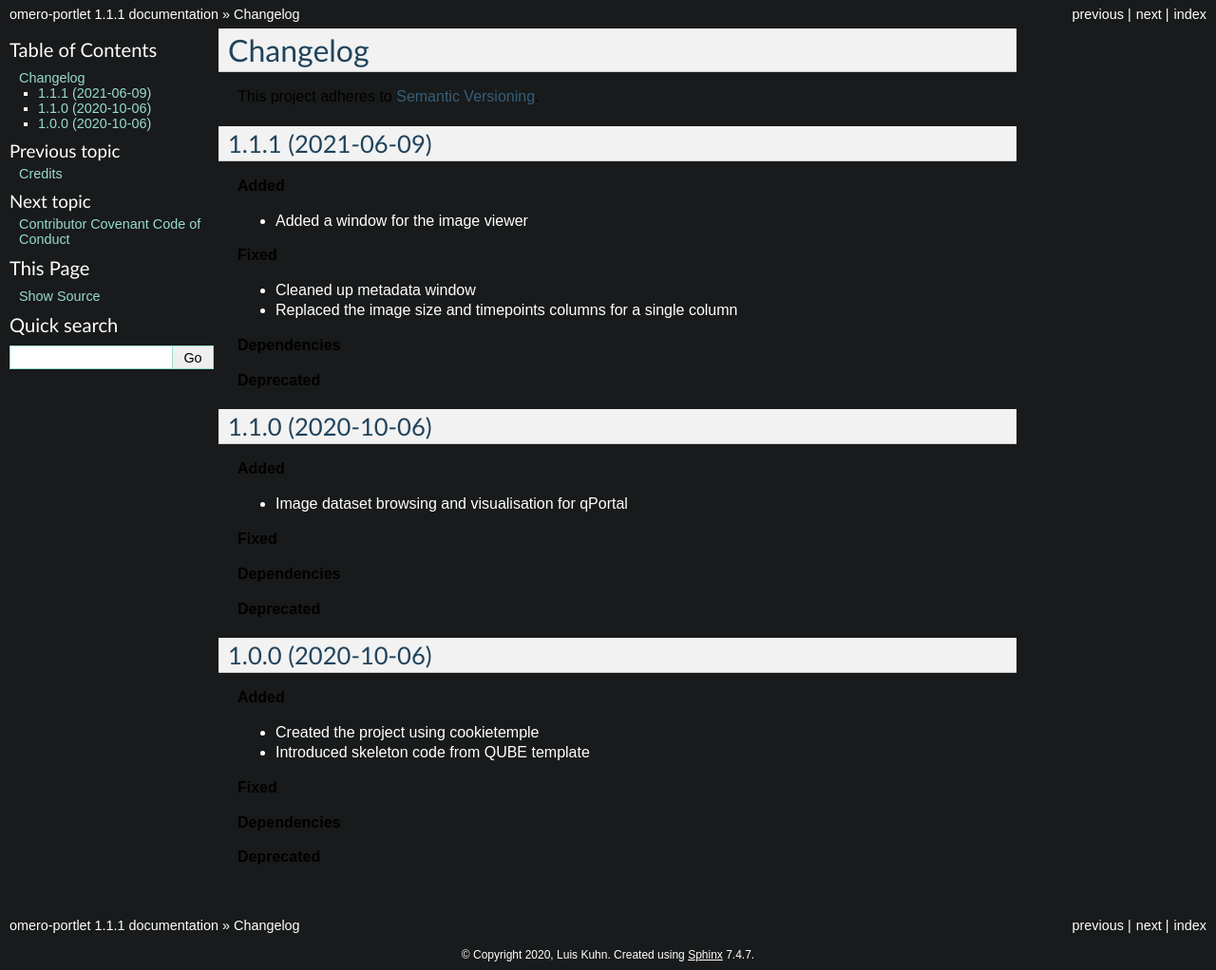
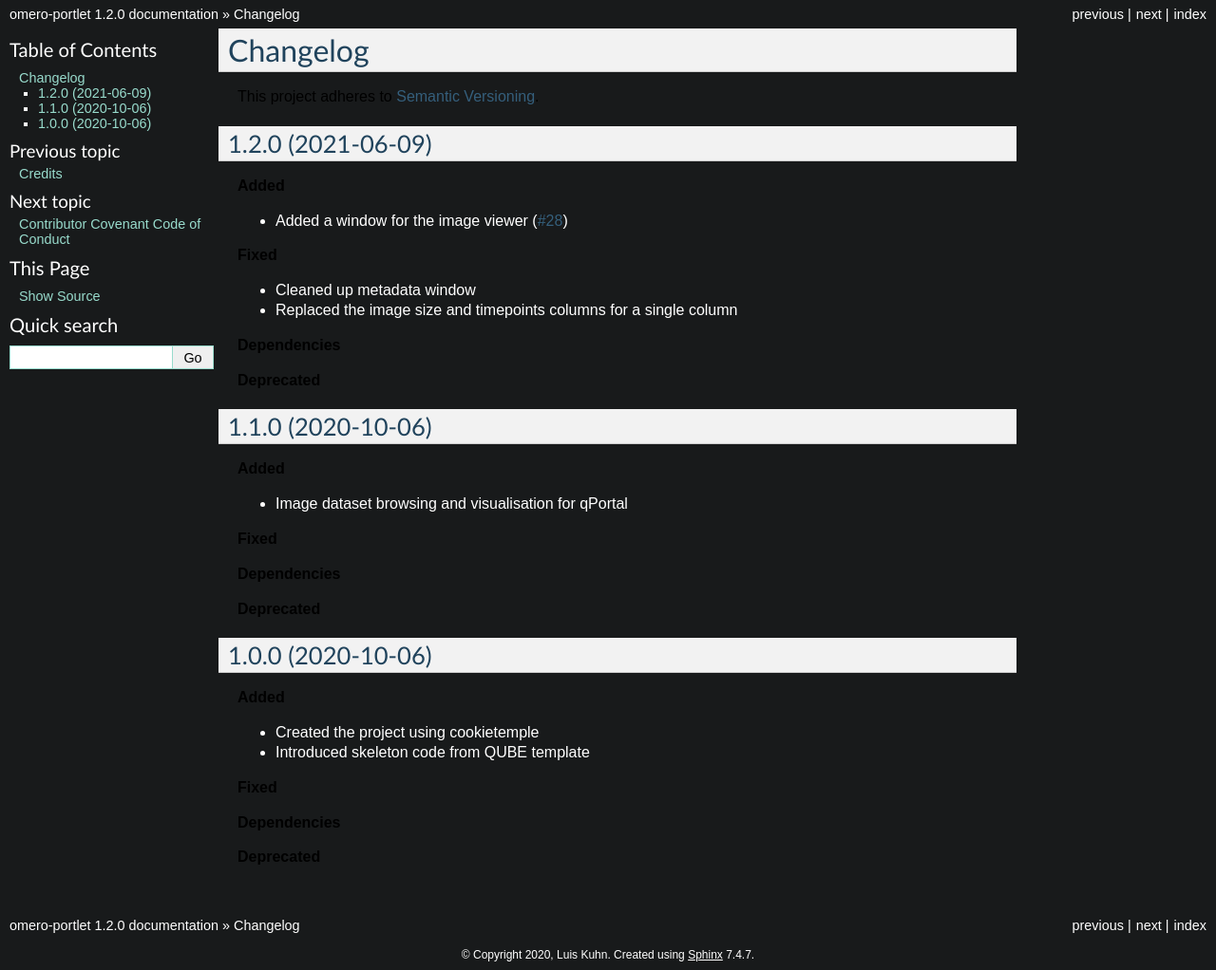
Before and after one commit to qbicsoftware/omero-portlet, a Sphinx documentation site: the page built from docs/changelog.rst, in a window 1280 px wide. Shown: the whole page at 95% size. Built offline with Sphinx 7.4.7, drawn with Linux system fonts in a browser that asks for light colours.

Commit message:
added feedback

```diff
--- a/CHANGELOG.rst
+++ b/CHANGELOG.rst
@@ -4,12 +4,12 @@ Changelog
 
 This project adheres to `Semantic Versioning <https://semver.org/>`_.
 
-1.1.1 (2021-06-09)
+1.2.0 (2021-06-09)
 ------------------
 
 **Added**
 
-* Added a window for the image viewer
+* Added a window for the image viewer (`#28 <https://github.com/qbicsoftware/omero-portlet/pull/28>`_)
 
 **Fixed**
 
--- a/docs/conf.py
+++ b/docs/conf.py
@@ -55,9 +55,9 @@ author = "Luis Kuhn"
 # the built documents.
 #
 # The short X.Y version.
-version = '1.1.1'
+version = '1.2.0'
 # The full version, including alpha/beta/rc tags.
-release = '1.1.1'
+release = '1.2.0'
 
 # The language for content autogenerated by Sphinx. Refer to documentation
 # for a list of supported languages.
--- a/pom.xml
+++ b/pom.xml
@@ -10,7 +10,7 @@
 		<version>3.1.3</version>
 	</parent>
 	<artifactId>omero-portlet</artifactId>
-	<version>1.1.1</version> <!-- <<QUBE_FORCE_BUMP>> -->
+	<version>1.2.0</version> <!-- <<QUBE_FORCE_BUMP>> -->
 	<name>omero-portlet</name>
 	<url>http://github.com/qbicsoftware/omero-portlet</url>
 	<description>Omero-portlet. A imaging visualisation portlet for qPortal.</description>
--- a/qube.cfg
+++ b/qube.cfg
@@ -1,5 +1,5 @@
 [bumpversion]
-current_version = 1.1.1
+current_version = 1.2.0
 
 [bumpversion_files_whitelisted]
 dot_qube = .qube.yml
```
Also changed, not shown: .qube.yml.
